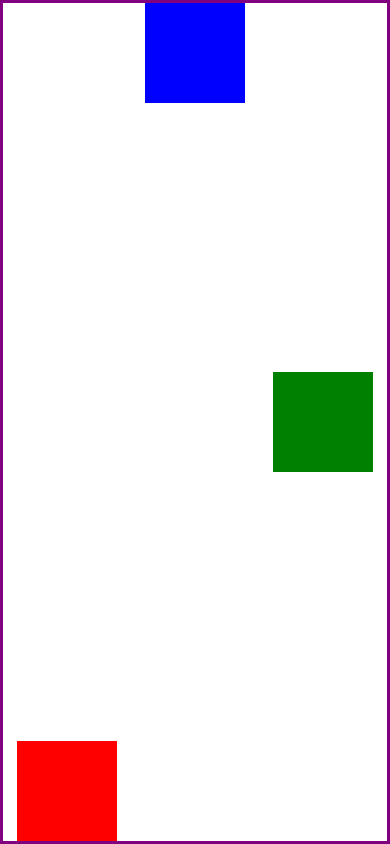
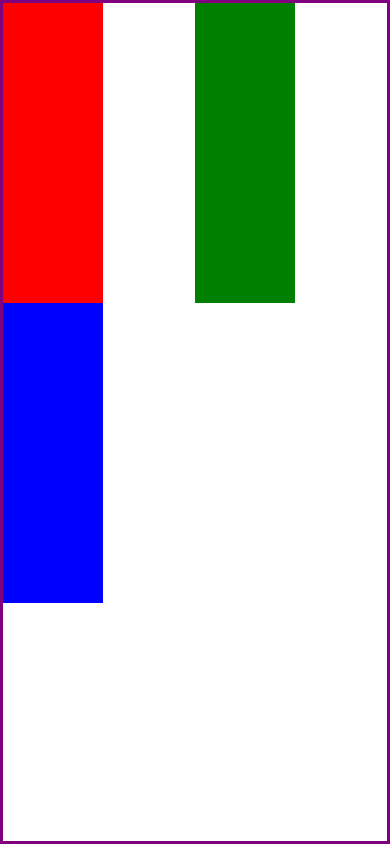
Before and after one commit to fmacedosantos/flex, a React Native app: screen / in a window 390 px wide. Built offline with nearby package versions, Linux system fonts and the light colour scheme.

Commit message:
flexWrap

```diff
--- a/App.tsx
+++ b/App.tsx
@@ -27,27 +27,27 @@ export default function App() {
 const styles = StyleSheet.create({
   container: {
     flex: 1, // faz com q o container ocupe a tela toda
-    flexDirection: 'row', // relacionado ao pai (container)
-    justifyContent: 'space-around', // justifica as tags em rel. ao flexDirection (eixo primário)
-    alignItems: 'center', // rel. ao eixo secundário
+    flexDirection: 'column', // relacionado ao pai (container)
+    justifyContent: 'flex-start', // justifica as tags em rel. ao flexDirection (eixo primário)
+    alignItems: 'flex-start', // rel. ao eixo secundário
+    flexWrap: 'wrap', // caso o elemento vá sair da tela, ele pula uma coluna/linha (eixo 1°)
     borderWidth: 3,
     borderColor: 'purple',
     backgroundColor: '#fff',
   },
   caixaRed: {
-    height: 100,
+    height: 300,
     width: 100,
     backgroundColor: 'red',
-    alignSelf: 'flex-end'
   },
   caixaBlue: {
-    height: 100,
+    height: 300,
     width: 100,
     backgroundColor: 'blue',
-    alignSelf: 'flex-start' // msm coisa q o alignItems, mas pertencente aos filhos
+    //alignSelf: 'flex-start' // msm coisa q o alignItems, mas pertencente aos filhos
   },
   caixaGreen: {
-    height: 100,
+    height: 300,
     width: 100,
     backgroundColor: 'green'
   },
```
